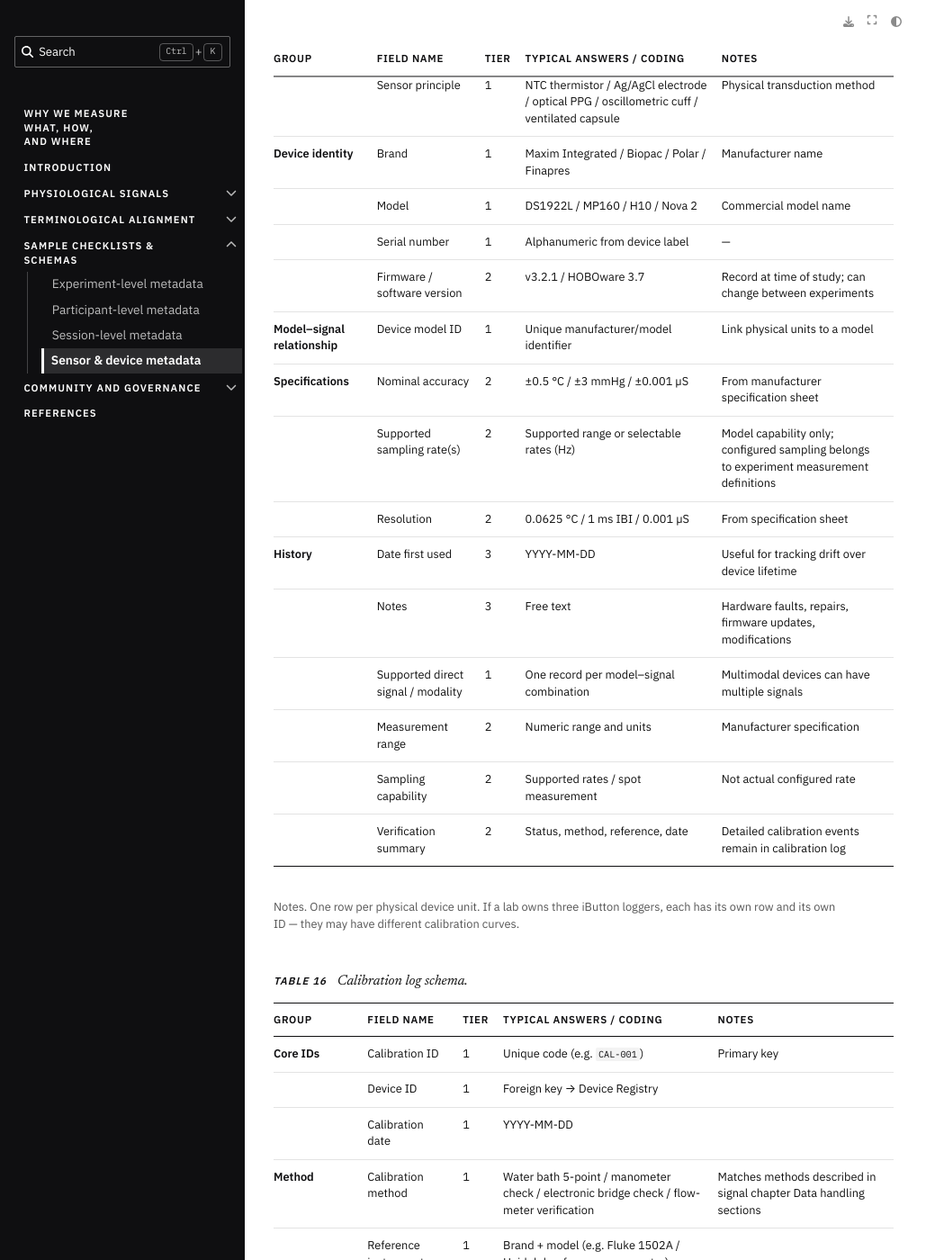
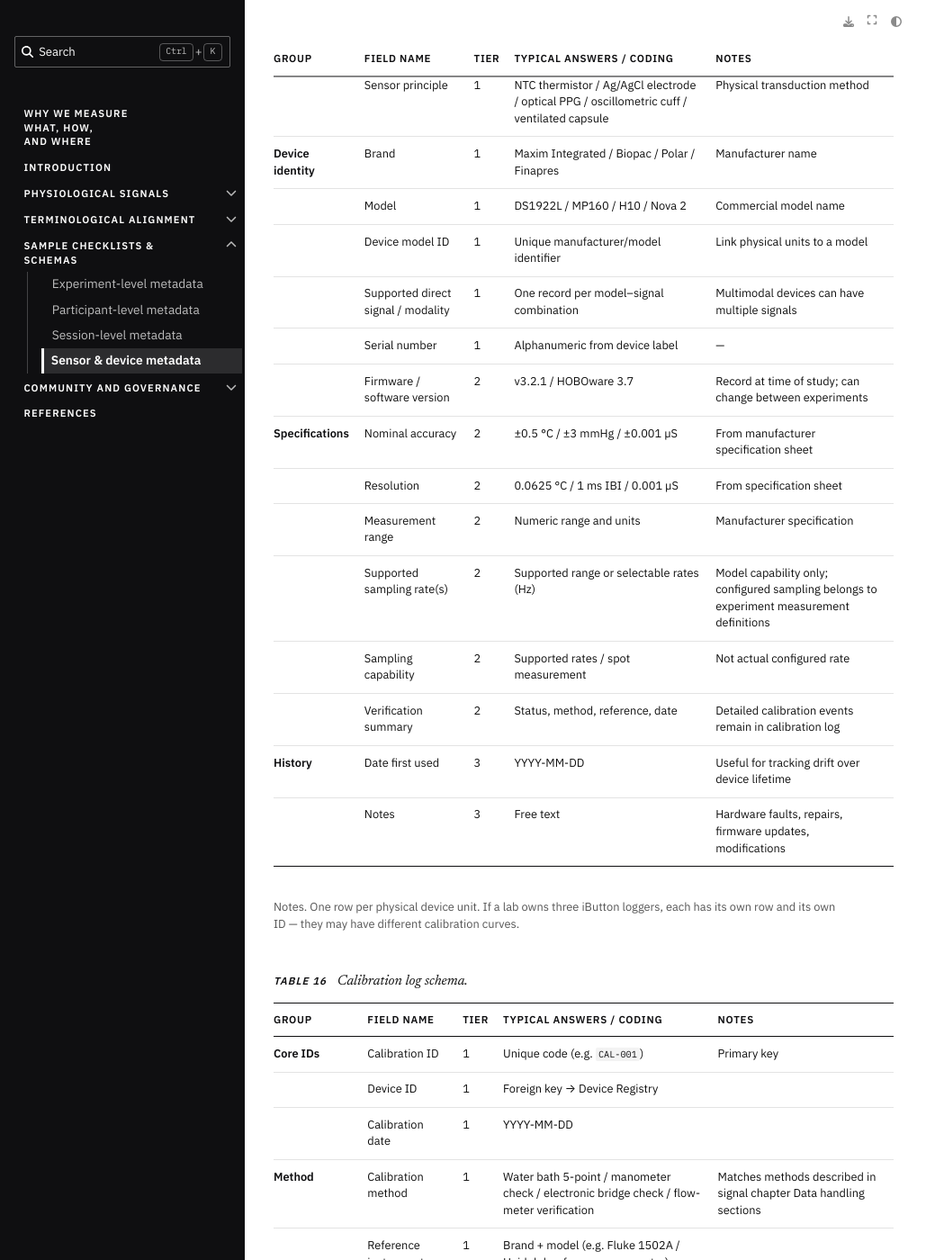
Before and after one commit to bilgekobas/WhyWeMeasureWhat, a Jupyter Book: the page built from book/content/sample-checklists-schemas/sensor-device-metadata.md, in a window 1280 px wide and 1400 px high, scrolled down 709 px. Shown: the whole window at 90% size, without its empty margins (0-1049 px from the left). Built offline with Jupyter Book 1.0.4 settings and Sphinx 7.4.7 and the Sphinx Book theme 1.1.4, drawn with Linux system fonts in a browser that asks for light colours.

Commit message:
Correct grouping and order in sensor-device-metadata table

```diff
--- a/book/content/sample-checklists-schemas/sensor-device-metadata.md
+++ b/book/content/sample-checklists-schemas/sensor-device-metadata.md
@@ -19,18 +19,18 @@ A third table, *Sensor Application*, captures per-session placement and configur
 | | Sensor principle | 1 | NTC thermistor / Ag/AgCl electrode / optical PPG / oscillometric cuff / ventilated capsule | Physical transduction method |
 | **Device identity** | Brand | 1 | Maxim Integrated / Biopac / Polar / Finapres | Manufacturer name |
 | | Model | 1 | DS1922L / MP160 / H10 / Nova 2 | Commercial model name |
+| | Device model ID | 1 | Unique manufacturer/model identifier | Link physical units to a model |
+| | Supported direct signal / modality | 1 | One record per model–signal combination | Multimodal devices can have multiple signals |
 | | Serial number | 1 | Alphanumeric from device label | — |
 | | Firmware / software version | 2 | v3.2.1 / HOBOware 3.7 | Record at time of study; can change between experiments |
-| **Model–signal relationship** | Device model ID | 1 | Unique manufacturer/model identifier | Link physical units to a model |
 | **Specifications** | Nominal accuracy | 2 | ±0.5 °C / ±3 mmHg / ±0.001 µS | From manufacturer specification sheet |
+| | Resolution | 2 | 0.0625 °C / 1 ms IBI / 0.001 µS | From specification sheet |
+| | Measurement range | 2 | Numeric range and units | Manufacturer specification |
 | | Supported sampling rate(s) | 2 | Supported range or selectable rates (Hz) | Model capability only; configured sampling belongs to experiment measurement definitions |
-| | Resolution | 2 | 0.0625 °C / 1 ms IBI / 0.001 µS | From specification sheet |
+| | Sampling capability | 2 | Supported rates / spot measurement | Not actual configured rate |
+| | Verification summary | 2 | Status, method, reference, date | Detailed calibration events remain in calibration log |
 | **History** | Date first used | 3 | YYYY-MM-DD | Useful for tracking drift over device lifetime |
 | | Notes | 3 | Free text | Hardware faults, repairs, firmware updates, modifications |
-|  | Supported direct signal / modality | 1 | One record per model–signal combination | Multimodal devices can have multiple signals |
-|  | Measurement range | 2 | Numeric range and units | Manufacturer specification |
-|  | Sampling capability | 2 | Supported rates / spot measurement | Not actual configured rate |
-|  | Verification summary | 2 | Status, method, reference, date | Detailed calibration events remain in calibration log |
 
 :::
 Notes. One row per physical device unit. If a lab owns three iButton loggers, each has its own row and its own ID — they may have different calibration curves.
```
